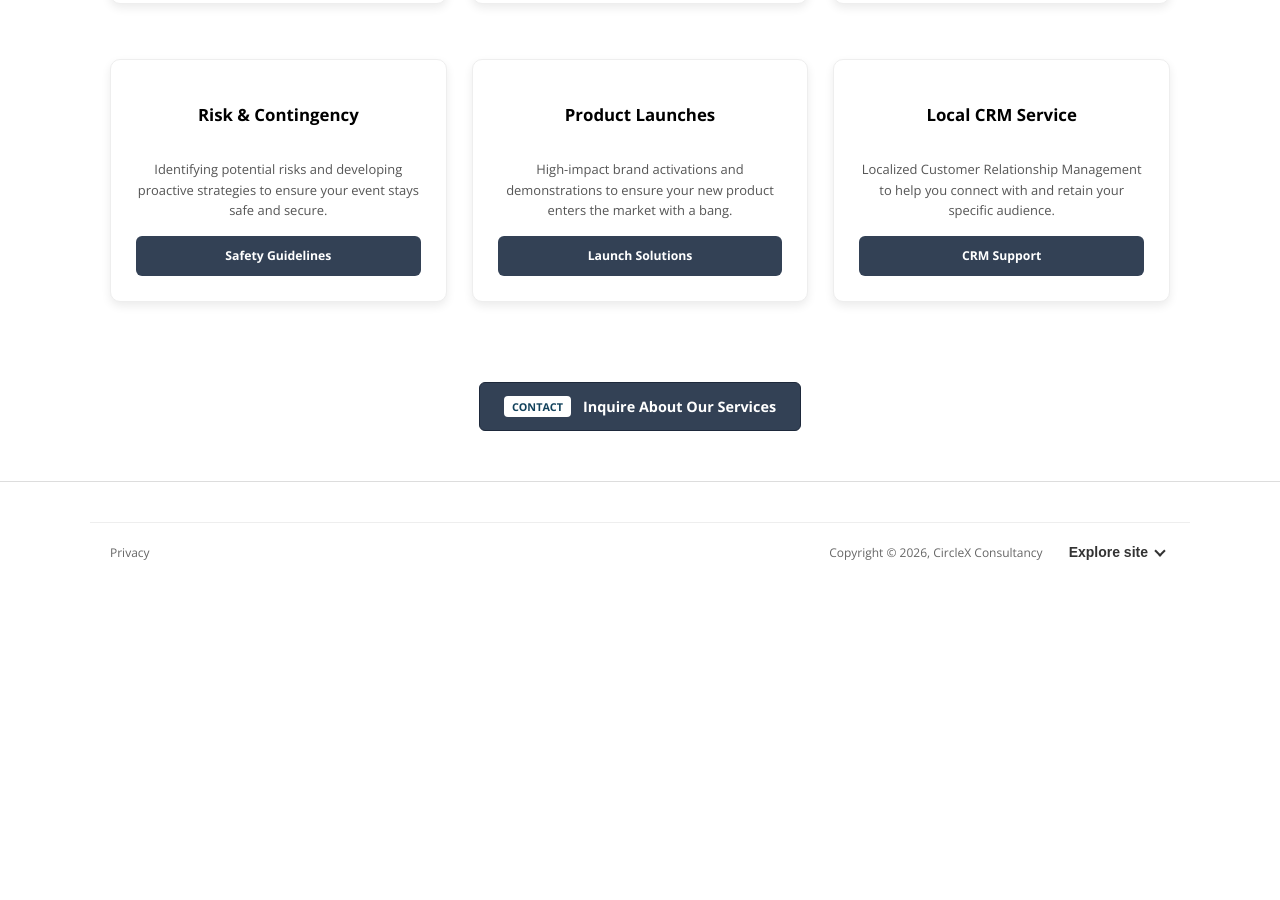
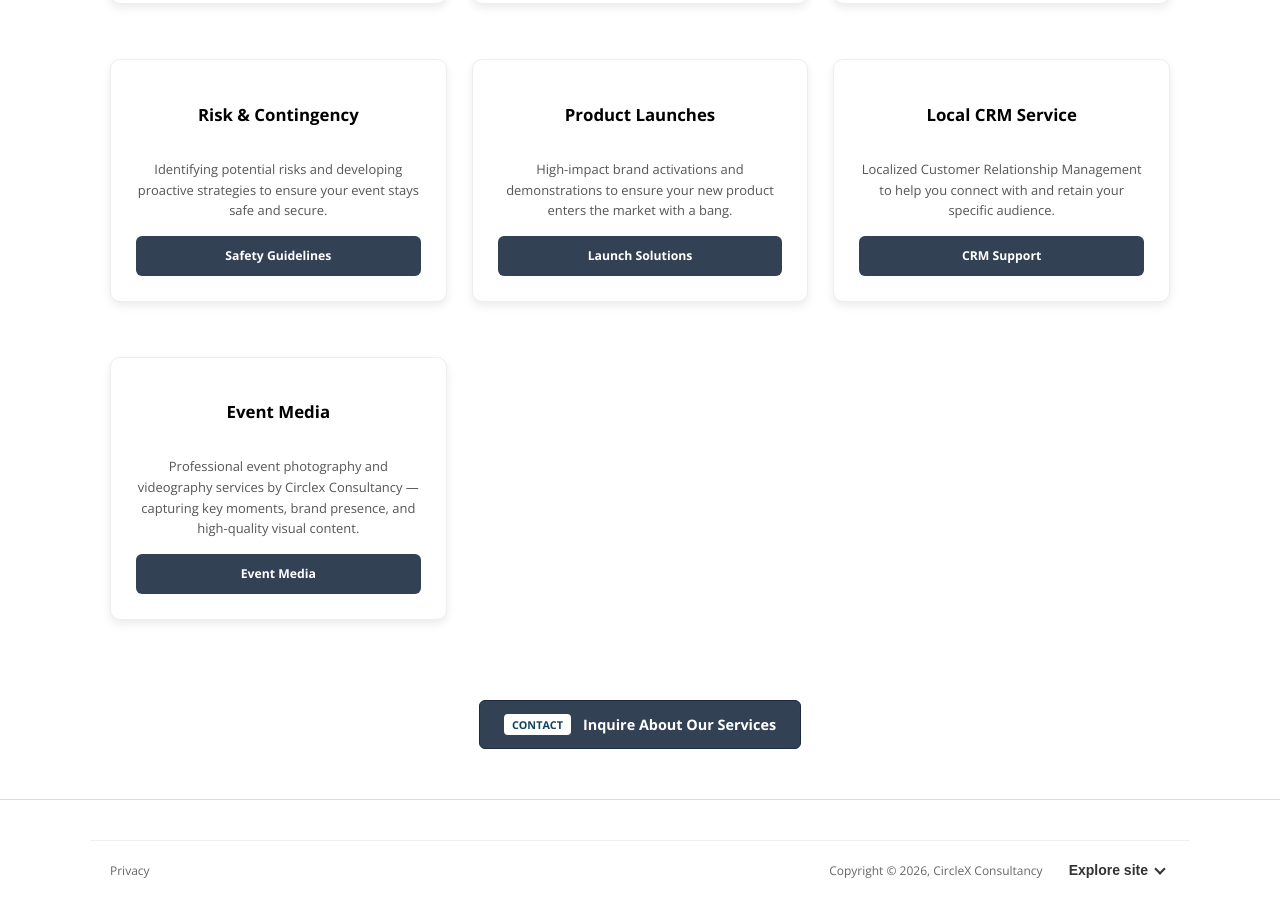
Before and after one commit to kiaarjen27/cxcons, a Jekyll site: the page built from services/index.html, in a window 1280 px wide and 900 px high, scrolled down 1272 px. Built offline with Jekyll 4.4.1, drawn with Linux system fonts in a browser that asks for light colours; before the commit the page ends 1854 px from its top, so only the background shows below that.

Commit message:
Update index.html

```diff
--- a/services/index.html
+++ b/services/index.html
@@ -112,6 +112,16 @@ description: Comprehensive event planning, logistics management, and digital sol
         </a>
       </div>
 
+           <!-- Event Media -->
+      <div class="card">
+        <h3>Event Media</h3>
+        <p>Professional event photography and videography services by Circlex Consultancy — capturing key moments, brand presence, and high-quality visual content.</p>
+        <a href="/services/event-media/"
+           style="display: block; padding: 10px; background: #334155; border-radius: 6px; text-decoration: none; color: #ffffff; font-weight: 600; text-align: center; font-size: 0.85em;">
+           Event Media
+        </a>
+      </div>
+
     </div>
 
     <!-- Support CTA -->
```
